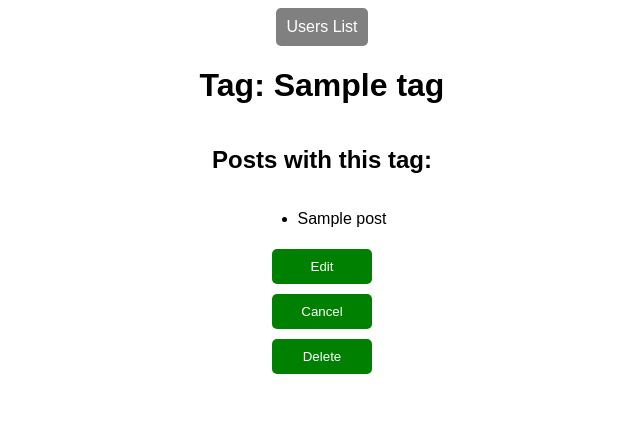
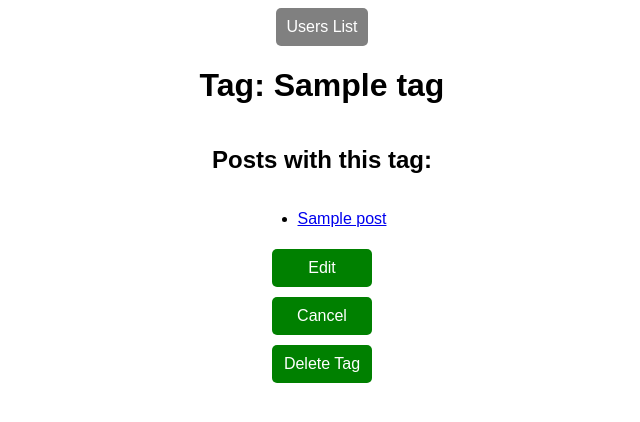
Before and after one commit to yanmarkb/flask-blogly, a Flask app: page /tags/1 in a window 1280 px wide. Shown: the top 422 px of the page, without its empty margins (318-958 px from the left). Run offline with Flask 2, Linux system fonts and the light colour scheme; tables that the repository leaves empty hold one stand-in row (values such as "Sample post").

Commit message:
many-to-many fixed

```diff
--- a/app.py
+++ b/app.py
@@ -1,9 +1,12 @@
 
 """Blogly application."""
 
-from flask import Flask, render_template, request, redirect, url_for, session  # Importing the Flask class, render_template function, and request object.
+from flask import Flask, render_template, request, redirect, url_for, session,flash  # Importing the Flask class, render_template function, and request object.
 
 from models import db, User, Post, Tag  # Importing the db and User classes from the models module.
+
+from sqlalchemy.orm.exc import StaleDataError
+from flask_debugtoolbar import DebugToolbarExtension
 
 app = Flask(__name__)  # Creating an instance of the Flask class.
 
@@ -12,6 +15,12 @@ app.config['SQLALCHEMY_DATABASE_URI'] = 'postgresql:///blogly'  # Configuring th
 app.config['SQLALCHEMY_TRACK_MODIFICATIONS'] = False  # Disabling modification tracking.
 
 app.config['SQLALCHEMY_ECHO'] = True  # Enabling SQL query logging.
+
+app.config['SECRET_KEY'] = 'super-secret-key'  # Setting the secret key for the session.
+
+app.config['DEBUG_TB_INTERCEPT_REDIRECTS'] = False
+
+debug = DebugToolbarExtension(app)
 
 db.init_app(app)  # Initializing the database with the Flask application.
 
@@ -76,6 +85,7 @@ def new_post(user_id):
         tag_ids = request.form.getlist('tags')
         tags = Tag.query.filter(Tag.id.in_(tag_ids)).all()
         post = Post(title=title, content=content, user_id=user_id)  # Create a new Post object with the given title, content, and user_id.
+        post.tags = tags
         db.session.add(post)  # Add the post to the database session.
         db.session.commit()  # Commit the changes to the database.
         return redirect(url_for('user_detail', user_id=user_id))  # Redirect to the 'user_detail' route for the user.
@@ -111,6 +121,9 @@ def edit_post(post_id):
 def delete_post(post_id):
     """Delete a post."""
     post = Post.query.get_or_404(post_id)  # Get the post with the given post_id from the database.
+
+    post.tags = [] # Remove all the tags associated with the post.
+    db.session.commit()
     db.session.delete(post)  # Delete the post from the database.
     db.session.commit()  # Commit the changes to the database.
     return redirect(url_for('user_detail', user_id=post.user_id))  # Redirect to the 'user_detail' route for the user.
@@ -120,7 +133,7 @@ def tags_index():
     """Show all tags."""
     tags = Tag.query.all()
     return render_template('tags.html', tags=tags)
-#CREATE NEW HTML TEMPLATE
+
 
 @app.route('/tags/new', methods=['GET', 'POST'])
 def new_tag():
@@ -147,22 +160,57 @@ def edit_tag(tag_id):
     """Edit a tag."""
     tag = Tag.query.get_or_404(tag_id)
 
+    user = tag.posts[0].user if tag.posts else None # Get the user associated with the tag.
+
+    if not user:
+        # Redirect to a different page when the tag has no associated posts
+        return redirect(url_for('tags_index'))
+
     if request.method == 'POST':
         tag.name = request.form['name']
         db.session.commit()
         return redirect(url_for('tags_index'))
 
-    return render_template('edit_tags.html', tag=tag)
+    return render_template('edit_tags.html', tag=tag, user=user)
+
+
+# @app.route('/tags/<int:tag_id>/delete', methods=['POST'])
+# def delete_tag(tag_id):
+#     """Delete a tag."""
+#     tag = Tag.query.get_or_404(tag_id)
+#     try:
+#         for post in tag.related_posts:
+#             post.related_tags.remove(tag)
+#         db.session.delete(tag)
+#         db.session.commit()
+#     except StaleDataError:
+#         db.session.rollback()
+#         flash('Tag was already deleted.', 'error')
+#     return redirect(url_for('tags_index'))
+
+if __name__ == '__main__':
+    app.run(debug=True)  # Run the Flask application in debug mode.
 
 
 @app.route('/tags/<int:tag_id>/delete', methods=['POST'])
 def delete_tag(tag_id):
-    """Delete a tag."""
-    tag = Tag.query.get_or_404(tag_id)
-    db.session.delete(tag)
-    db.session.commit()
-    return redirect(url_for('tags'))
+    tag = Tag.query.get(tag_id)
 
+    if tag is None:
+        flash('Tag not found.')
+        return redirect(url_for('tags_index'))
 
-if __name__ == '__main__':
-    app.run(debug=True)  # Run the Flask application in debug mode.
+    # Remove the tag from each post's tags list
+    for post in tag.posts[:]:
+        post.tags.remove(tag)
+
+    # Now that the tag is no longer associated with any posts, we can delete it
+    try:
+        db.session.delete(tag)
+        db.session.commit()
+        flash('Tag deleted.')
+    except StaleDataError:
+        db.session.rollback()
+        flash('Error deleting tag.')
+
+    return redirect(url_for('tags_index'))
--- a/static/styles.css
+++ b/static/styles.css
@@ -114,6 +114,7 @@ img {
     width: 100px;
     text-align: center;
     margin: 5px;
+    font-size: medium;
 }
 
 .posts-list {
@@ -200,3 +201,13 @@ img {
     margin: 5px;
     font-size: medium;
 }
+
+.tag {
+    display: inline-block;
+    background-color: lightblue;
+    color: white;
+    padding: 5px 10px;
+    margin-right: 5px;
+    border-radius: 5px;
+    text-decoration: none;
+}
--- a/templates/edit_tags.html
+++ b/templates/edit_tags.html
@@ -9,6 +9,6 @@
             <input type="text" id="name" name="name" value="{{ tag.name }}" required>
         </div>
         <button type="submit">Update Tag</button>
-        <button type="submit"" onclick="window.history.back();">Cancel</button>
+        <button type="submit" onclick="window.location.href='{{ url_for('user_detail', user_id=user.id) }}'">Cancel</button>
     </form>
 {% endblock %}
--- a/templates/post_detail.html
+++ b/templates/post_detail.html
@@ -4,9 +4,13 @@
 {% block content %}
 <h1>{{ post.title }}</h1>
 <p>{{ post.content }}</p>
+
+<p>By: {{ post.user.first_name }} {{ post.user.last_name }} on {{ post.created_at.strftime('%a, %b %d, %Y, %I:%M %p') }}</p>
+
 <ul>
+    <h4>Tags:</h4>
     {% for tag in post.tags %}
-        <li>{{ tag.name }}</li>
+    <li class="tag"><a href="{{ url_for('show_tag', tag_id=tag.id) }}">{{ tag.name }}</a></li>
     {% endfor %}
 </ul>
 <a href="{{ url_for('edit_post', post_id=post.id) }}" class="edit-post-button">Edit</a>
--- a/templates/show_tags.html
+++ b/templates/show_tags.html
@@ -6,13 +6,13 @@
     <h2>Posts with this tag:</h2>
     <ul>
         {% for post in tag.posts %}
-            <li>{{ post.title }}</li>
+        <li><a href="{{ url_for('post_detail', post_id=post.id) }}">{{ post.title }}</a></li>
         {% endfor %}
     </ul>
     <button onclick="window.location.href='{{ url_for('edit_tag', tag_id=tag.id) }}'" class="new-post-btn">Edit</button>
     <button class="new-post-btn" onclick="window.history.back();">Cancel</button>
     <form method="POST" action="{{ url_for('delete_tag', tag_id=tag.id) }}">
-        <button class="new-post-btn">Delete</button>
+        <button type="submit" class="new-post-btn">Delete Tag</button>
 
     </form>
 {% endblock %}
--- a/templates/tags.html
+++ b/templates/tags.html
@@ -9,7 +9,7 @@
         {% endfor %}
     </ul>
     <div>
-        <a href="{{ url_for('new_tag') }}" class="new-post-btn">Create Tag</a>
-
+        <button onclick="window.location.href='{{ url_for('new_tag') }}'" type="submit">Create Tag</button>
+        <button type="submit" onclick="window.history.back();">Cancel</button>
     </div>
 {% endblock %}
```
Also changed, not shown: 1 other file.
